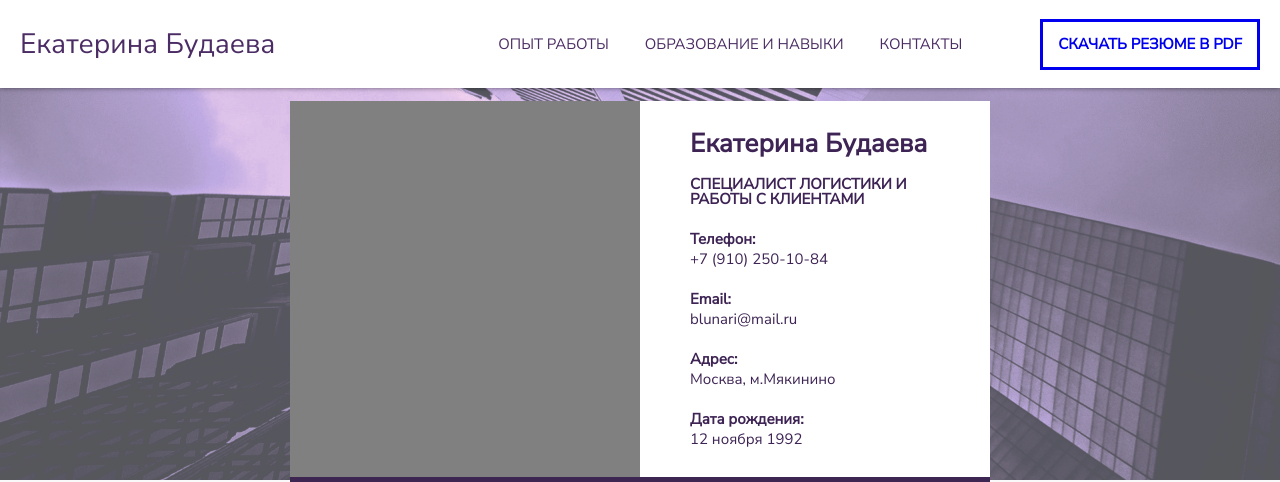
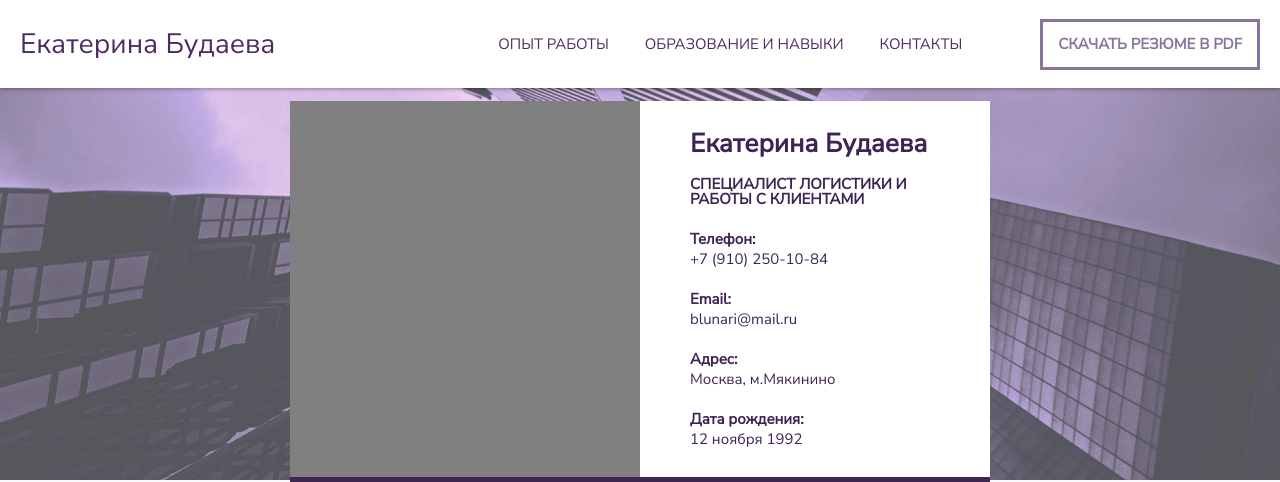
Before and after one commit to DanielSten/V.E---resume, a plain HTML site: page index.html in a window 1280 px wide. In both pictures the pointer is over the element "СКАЧАТЬ РЕЗЮМЕ В PDF". Shown: the top 482 px of the page. Drawn offline with nearby package versions, Linux system fonts and the light colour scheme.

Commit message:
correction color

```diff
--- a/css/style.css
+++ b/css/style.css
@@ -65,11 +65,16 @@ header{
     transition: 0.2s linear;
 }
 .dowload{
+    color: rgb(75, 44, 100);
     border: solid;
     font-weight: 600;
     margin-left: 60px;
     padding: 15px;
     text-align: center;
+}
+.dowload:hover{
+    color: rgb(136, 117, 156);
+    transition: 0.2s linear;
 }
 
 
```
